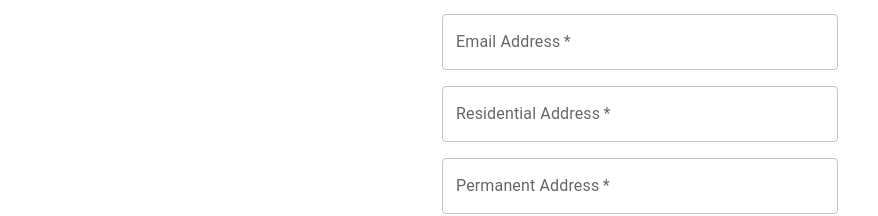
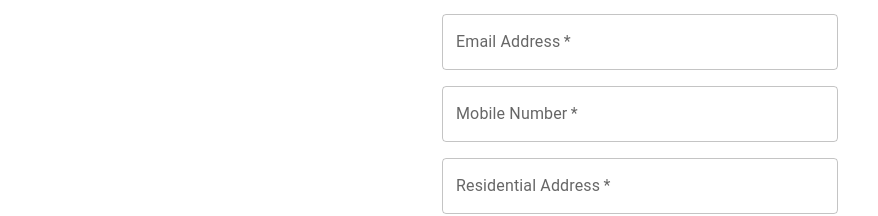
Before and after one commit to Harshil-Soni17502/grp_7, a React (Create React App) app in the folder frontend/: page /register in a window 1280 px wide. Shown: the part 418-634 px from the top of the page, without its empty margins (0-878 px from the left). Built offline with nearby package versions, Linux system fonts and the light colour scheme.

Commit message:
frontend validation done

```diff
--- a/frontend/src/Pages/OpenAccount.js
+++ b/frontend/src/Pages/OpenAccount.js
@@ -18,13 +18,27 @@ import { createTheme, ThemeProvider } from '@mui/material/styles';
 const defaultTheme = createTheme();
 
 export default function OpenAccount() {
+    const [errors, setErrors] = React.useState({
+        email:'',
+        mobileNumber:'',
+        aadhar: '',
+        password: '',
+      })
+
   const handleSubmit = (event) => {
     event.preventDefault();
-    const data = new FormData(event.currentTarget);
-    console.log({
-      email: data.get('email'),
-      password: data.get('password'),
-    });
+    let newErrors = {
+        password: '',
+      };
+    if(transactionPassword !== confirmTransactionPassword){
+        newErrors.password = 'Password does not match with confirm password'
+      }
+
+      setErrors(newErrors);
+
+      if(transactionPassword === confirmTransactionPassword){
+        //call function to add account
+      }
   };
 
   const [accountType, setAccountType] = React.useState();
@@ -50,7 +64,7 @@ export default function OpenAccount() {
           <Typography component="h1" variant="h5">
           Open an Account
           </Typography>
-          <Box component="form" noValidate onSubmit={handleSubmit} sx={{ mt: 3 }}>
+          <Box component="form"  onSubmit={handleSubmit} sx={{ mt: 3 }}>
             <Grid container spacing={2}>
 
             <Grid item xs={12}>
@@ -86,6 +100,8 @@ export default function OpenAccount() {
                   id="confirmTransactionPassword"
                   autoComplete="new-password"
                   onChange={e=>setConfirmTransactionPassword(e.target.value)}
+                  error={!!errors.password}
+                  helperText={errors.password}
                 />
               </Grid>
 
--- a/frontend/src/Pages/Register.js
+++ b/frontend/src/Pages/Register.js
@@ -29,16 +29,56 @@ export default function Register() {
     }
   })
 
+  const [errors, setErrors] = React.useState({
+    email:'',
+    mobileNumber:'',
+    aadhar: '',
+    password: '',
+  })
+
   const handleSubmit = (event) => {
     console.log("handleSubmit")
     event.preventDefault();
-    addUser();
+
+    const emailRegex = /^[^\s@]+@[^\s@]+\.[^\s@]+$/;
+    const validEmail = emailRegex.test(emailId);
+
+    let newErrors = {
+      email: '',
+      mobileNumber: '',
+      aadhar: '',
+      password: '',
+    };
+
+    if(!validEmail){
+      newErrors.email = 'Invalid email address';
+    }
+
+    if(mobileNumber.length !== 10){
+      newErrors.mobileNumber = 'Mobile Number must be of 10 digits';
+    }
+
+    if(aadhar.length !== 12){
+      newErrors.aadhar = 'Mobile Number must be of 12 digits';
+    }
+
+    if(password !== confirmPassword){
+      newErrors.password = 'Password does not match with confirm password'
+    }
+
+    setErrors(newErrors);
+
+    if(validEmail && mobileNumber.length===10 && aadhar.length === 12 && password === confirmPassword){
+      addUser();
+    }
+
   };
 
   const [title, setTitle] = React.useState('');
   const [lastName, setLastName] = React.useState('');
   const [firstName, setFirstName] = React.useState('');
   const [emailId, setEmailId] = React.useState('');
+  const [mobileNumber, setMobileNumber] = React.useState('');
   const [residentialAddress, setResidentialAddress] = React.useState('');
   const [permanentAddress, setPermanentAddress] = React.useState('');
   const [occupation, setOccupation] = React.useState('');
@@ -47,6 +87,8 @@ export default function Register() {
   const [dob, setDob] = React.useState();
   const [password, setPassword] = React.useState();
   const [confirmPassword, setConfirmPassword] = React.useState();
+
+
 
   const addUser = async () => {
     let body = {
@@ -61,7 +103,7 @@ export default function Register() {
       totalGrossCompensation: 99.90,
       aadharCardNumber: aadhar,
       dateOfBirth: dob,
-      mobileNumber: "9121991219"
+      mobileNumber: mobileNumber
     };
     console.log(body);
     let response  = await client.post("",{
@@ -101,7 +143,7 @@ export default function Register() {
           <Typography component="h1" variant="h5">
           Register for Internet Banking
           </Typography>
-          <Box component="form" noValidate
+          <Box component="form"
            onSubmit={handleSubmit}
            sx={{ mt: 3 }}>
             <Grid container spacing={2}>
@@ -156,6 +198,22 @@ export default function Register() {
                   name="email"
                   autoComplete="email"
                   onChange={e=>setEmailId(e.target.value)}
+                  error={!!errors.email}
+                  helperText={errors.email}
+                />
+              </Grid>
+
+              <Grid item xs={12}>
+                <TextField
+                  required
+                  fullWidth
+                  id="mobileNumber"
+                  label="Mobile Number"
+                  name="mobileNumber"
+                  autoComplete="Mobile Number"
+                  onChange={e=>setMobileNumber(e.target.value)}
+                  error={!!errors.mobileNumber}
+                  helperText={errors.mobileNumber}
                 />
               </Grid>
 
@@ -207,6 +265,8 @@ export default function Register() {
                   label="Aadhar Card Number"
                   id="aadhar"
                   onChange={e=>setAadhar(e.target.value)}
+                  error={!!errors.aadhar}
+                  helperText={errors.aadhar}
                 />
               </Grid>
               <Grid item xs={12}>
@@ -237,6 +297,8 @@ export default function Register() {
                   id="confirmPassword"
                   autoComplete="new-password"
                   onChange={e=>setConfirmPassword(e.target.value)}
+                  error={!!errors.password}
+                  helperText={errors.password}
                 />
               </Grid>
 
```
Also changed, not shown: 1 other file (tests, documents, lock files or other folders).
